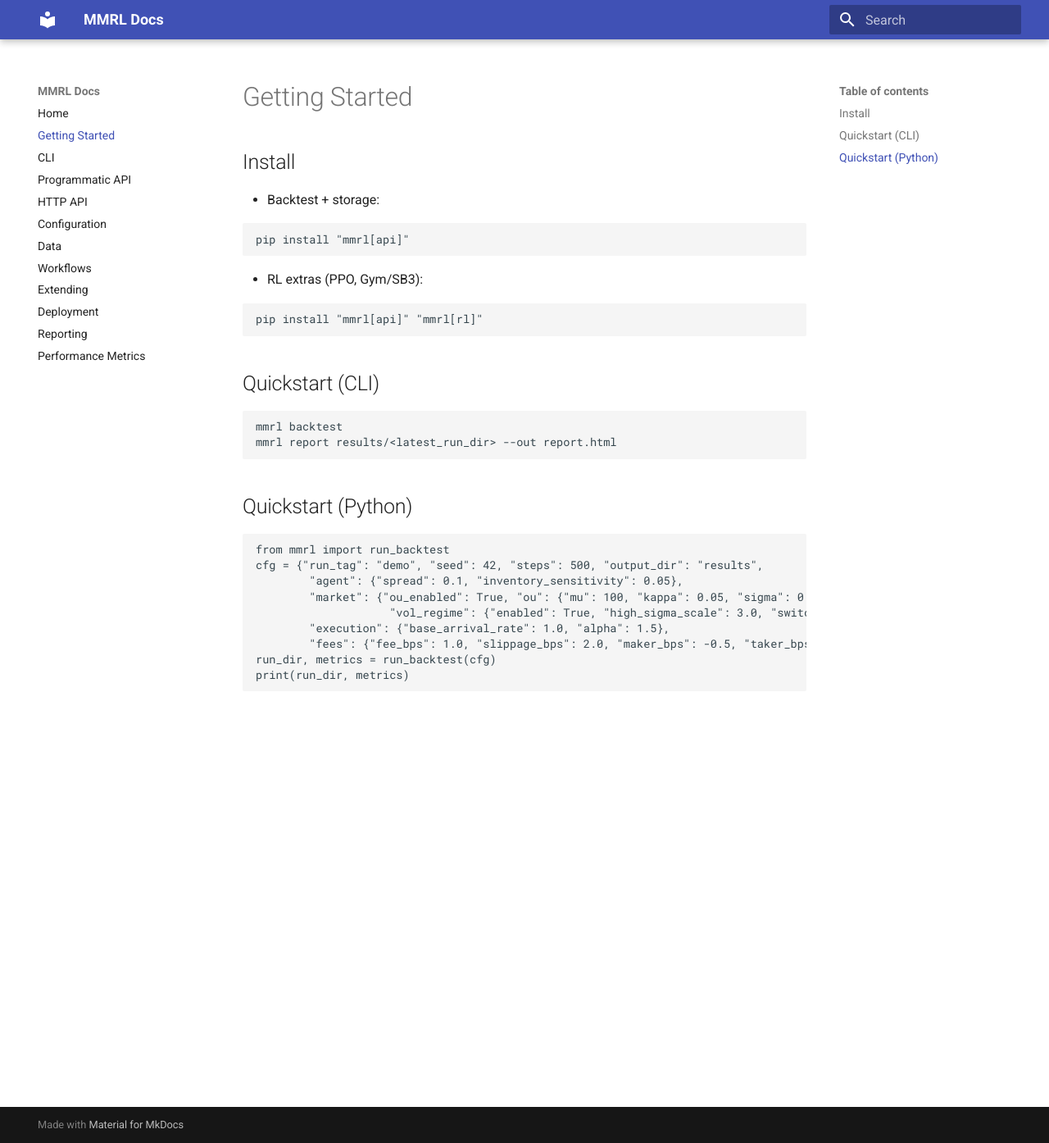
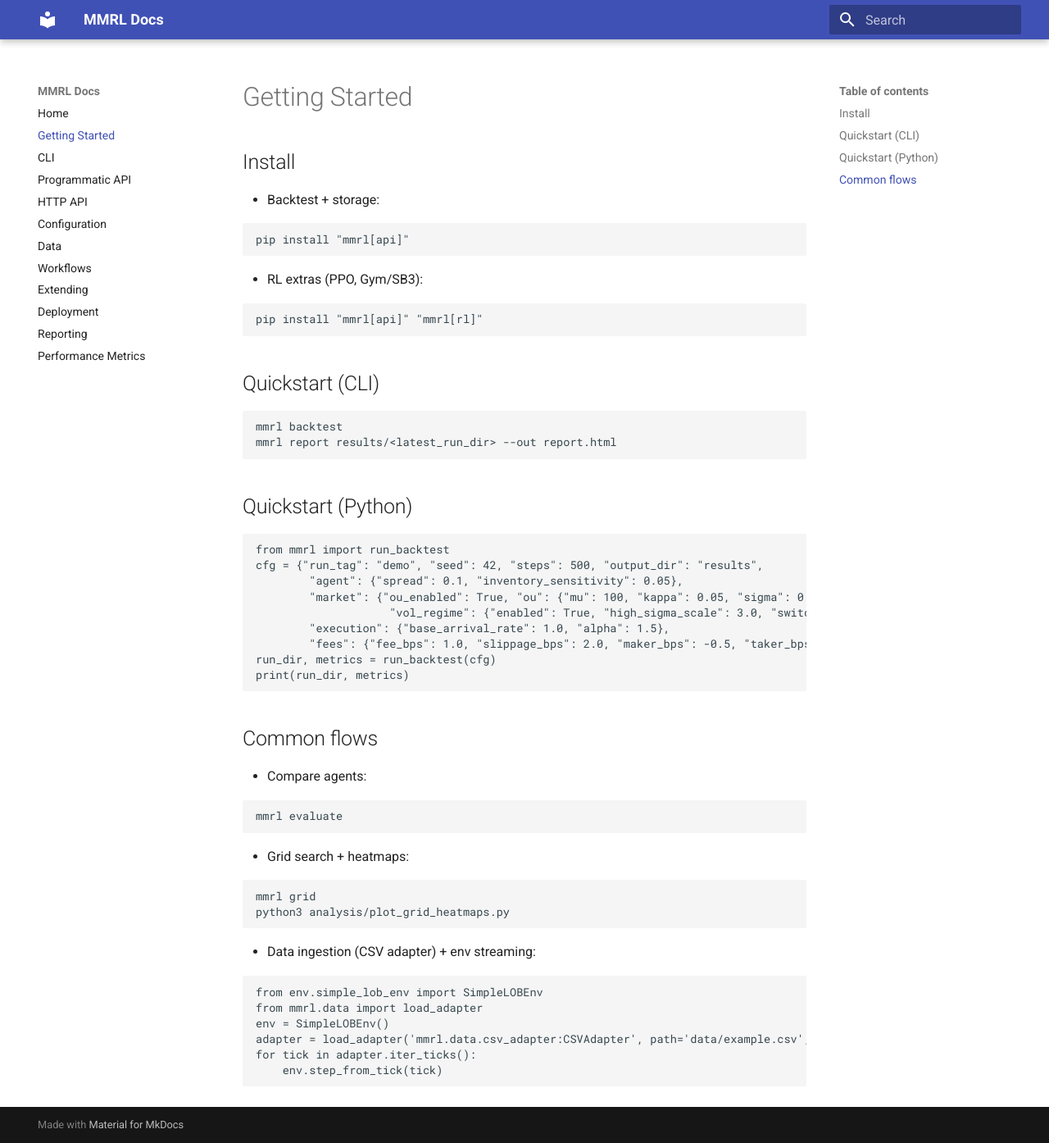
Before and after one commit to Aviral1303/Market-Making-RL-Agent, an MkDocs documentation site: the page built from docs/getting_started.md, in a window 1280 px wide and 1394 px high. Shown: the whole window at 82% size. Built offline with MkDocs 1.6.1 and Material for MkDocs 9.7.7, drawn with Linux system fonts in a browser that asks for light colours.

Commit message:
docs: add multiple concrete usage examples to README and Getting Started

````diff
--- a/docs/getting_started.md
+++ b/docs/getting_started.md
@@ -28,3 +28,23 @@ cfg = {"run_tag": "demo", "seed": 42, "steps": 500, "output_dir": "results",
 run_dir, metrics = run_backtest(cfg)
 print(run_dir, metrics)
 ```
+
+## Common flows
+- Compare agents:
+```
+mmrl evaluate
+```
+- Grid search + heatmaps:
+```
+mmrl grid
+python3 analysis/plot_grid_heatmaps.py
+```
+- Data ingestion (CSV adapter) + env streaming:
+```python
+from env.simple_lob_env import SimpleLOBEnv
+from mmrl.data import load_adapter
+env = SimpleLOBEnv()
+adapter = load_adapter('mmrl.data.csv_adapter:CSVAdapter', path='data/example.csv', mapping={'mid_price': 'mid'})
+for tick in adapter.iter_ticks():
+    env.step_from_tick(tick)
+```
````
Also changed, not shown: README.md (+41 -0 lines).
